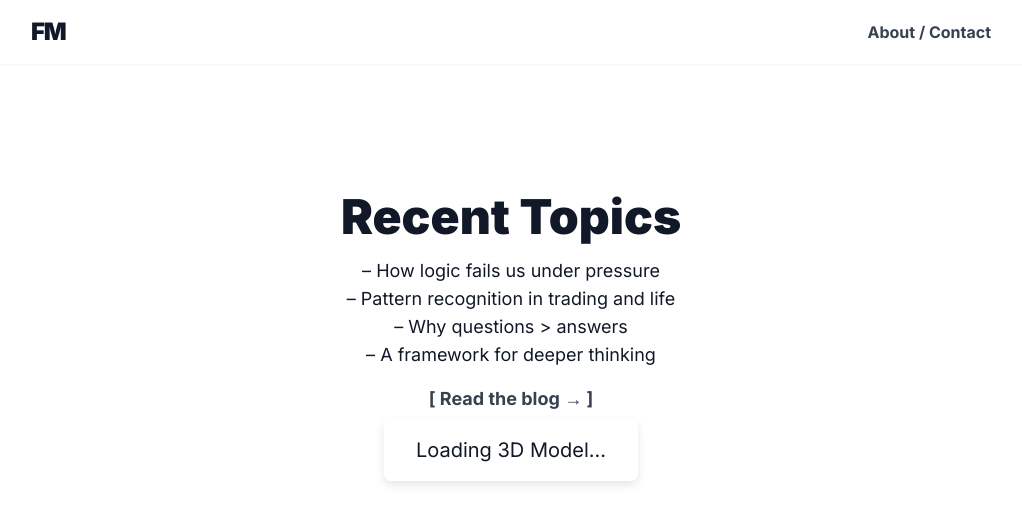
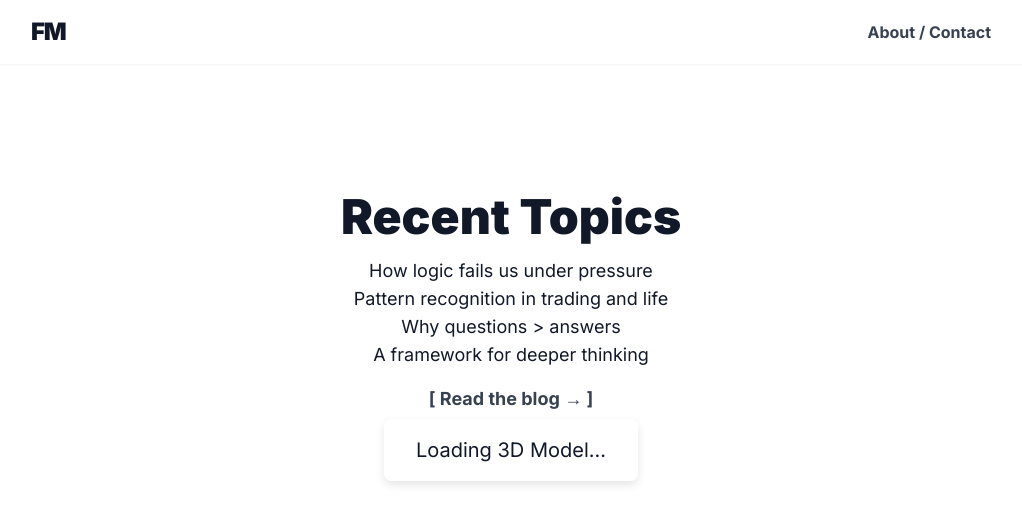
Before and after one commit to farzadona/farzad-works.github.io, a Jekyll site: the page built from index.html, in a window 1280 px wide and 900 px high, scrolled down 1947 px. Shown: the top 524 px of the window, without its empty margins (129-1151 px from the left). Built offline with Jekyll 4.4.1, drawn with Linux system fonts in a browser that asks for light colours; nearby versions of some CDN libraries.

Commit message:
brief note of what changed

```diff
--- a/index.html
+++ b/index.html
@@ -103,10 +103,10 @@
         <section class="scroll-section">
             <div class="max-w-md rounded-xl bg-white/20 p-6 text-center backdrop-blur-sm">
                 <h2 class="text-5xl font-black mb-4">Recent Topics</h2>
-                <p class="text-lg mb-4">– How logic fails us under pressure<br>
-                    – Pattern recognition in trading and life<br>
-                    – Why questions &gt; answers<br>
-                    – A framework for deeper thinking</p>
+                <p class="text-lg mb-4"> How logic fails us under pressure<br>
+                     Pattern recognition in trading and life<br>
+                     Why questions &gt; answers<br>
+                     A framework for deeper thinking</p>
                 <p id="read-blog-btn" class="text-lg font-semibold text-gray-700 cursor-pointer hover:text-black transition-colors">[ Read the blog → ]</p>
             </div>
         </section>
```
